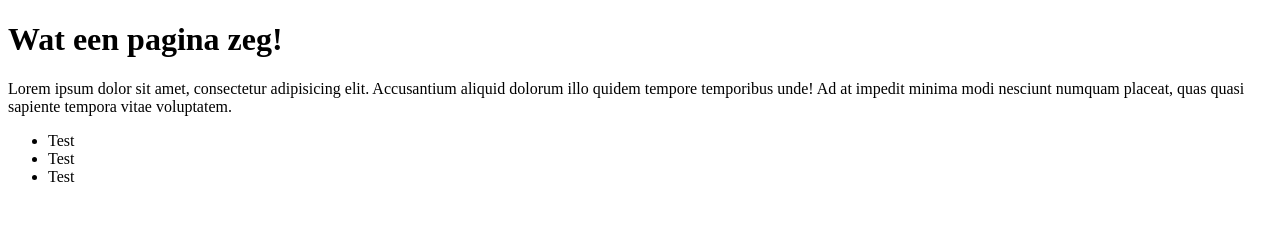
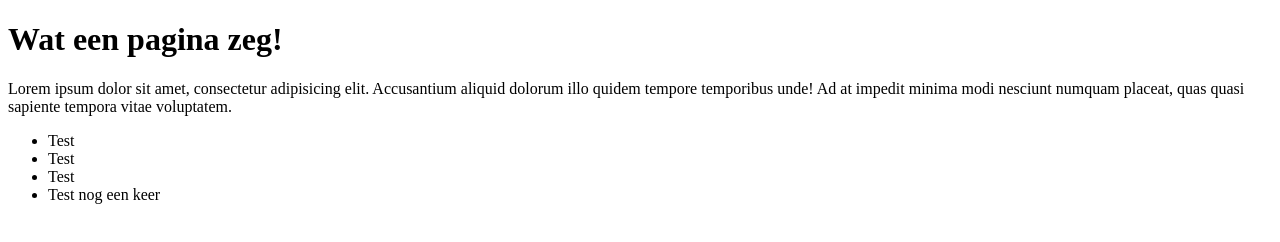
Before and after one commit to giuzep89/gitcourse, a plain HTML site: page index.html in a window 1280 px wide. Drawn offline with Linux system fonts and the light colour scheme.

Commit message:
Nog even een test

```diff
--- a/index.html
+++ b/index.html
@@ -11,6 +11,7 @@
     <li>Test</li>
     <li>Test</li>
     <li>Test</li>
+    <li>Test nog een keer</li>
 </ul>
 </body>
 </html>
```
